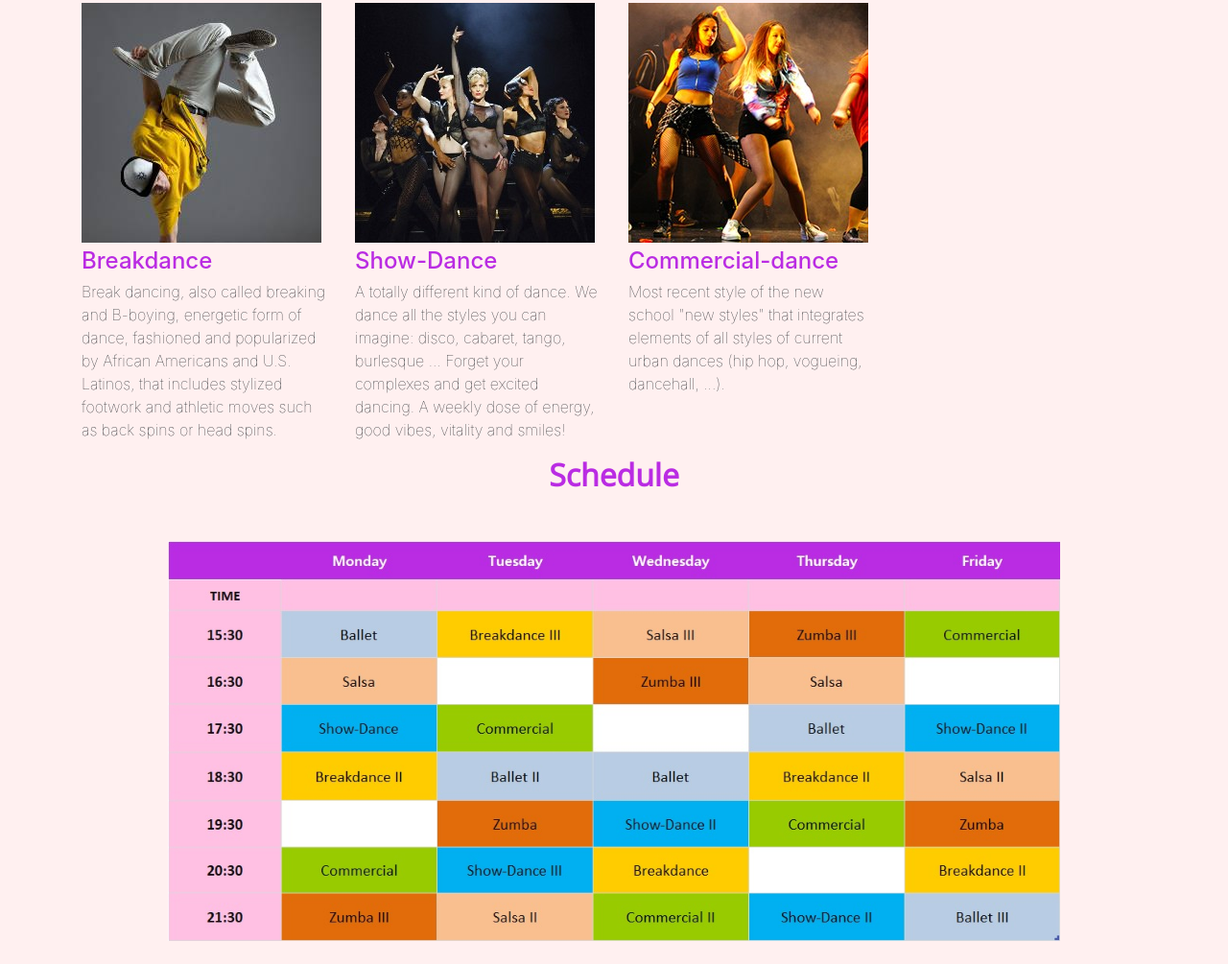
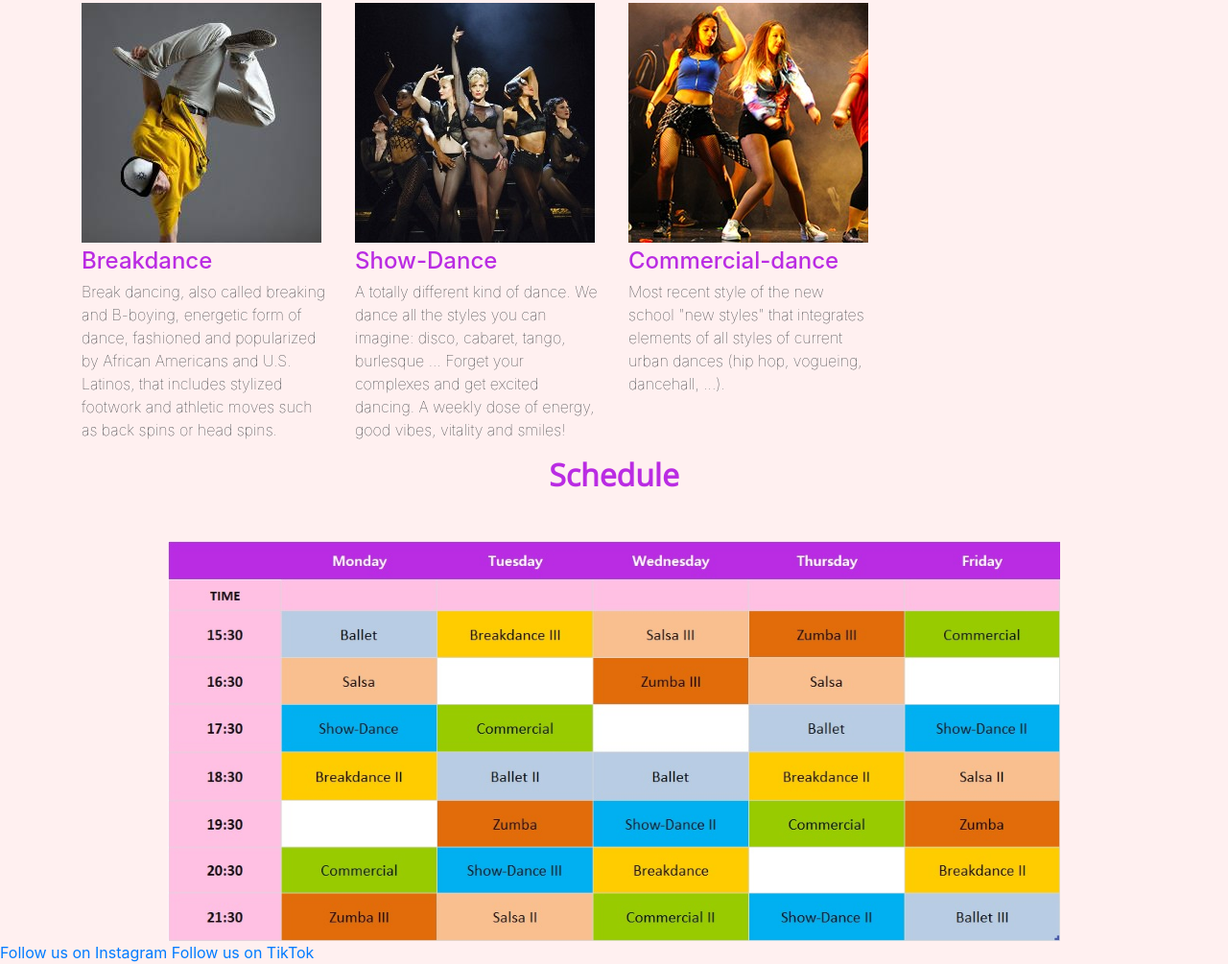
Before and after one commit to NiyaGeorgieva/prj4-mariposa, a plain HTML site: page programs.html in a window 1280 px wide. Shown: the part 637-1642 px from the top of the page at 96% size. Before the commit the page ends 1618 px from the top, so only its background shows below. Drawn offline with nearby package versions, Linux system fonts and the light colour scheme.

Commit message:
Update programs.html

```diff
--- a/programs.html
+++ b/programs.html
@@ -124,6 +124,9 @@
     <div class="text-center">
         <img src="images/timetable.jpg" class="img-fluid col-9" alt="timetable">
     </div>
+
+	<a href="https://www.instagram.com/mariposadancestudio/">Follow us on Instagram</a>
+	<a href="https://www.tiktok.com/@mariposadancestudio?lang=en">Follow us on TikTok</a>
 </main>
 <!-- End Main Section -->
 
```
